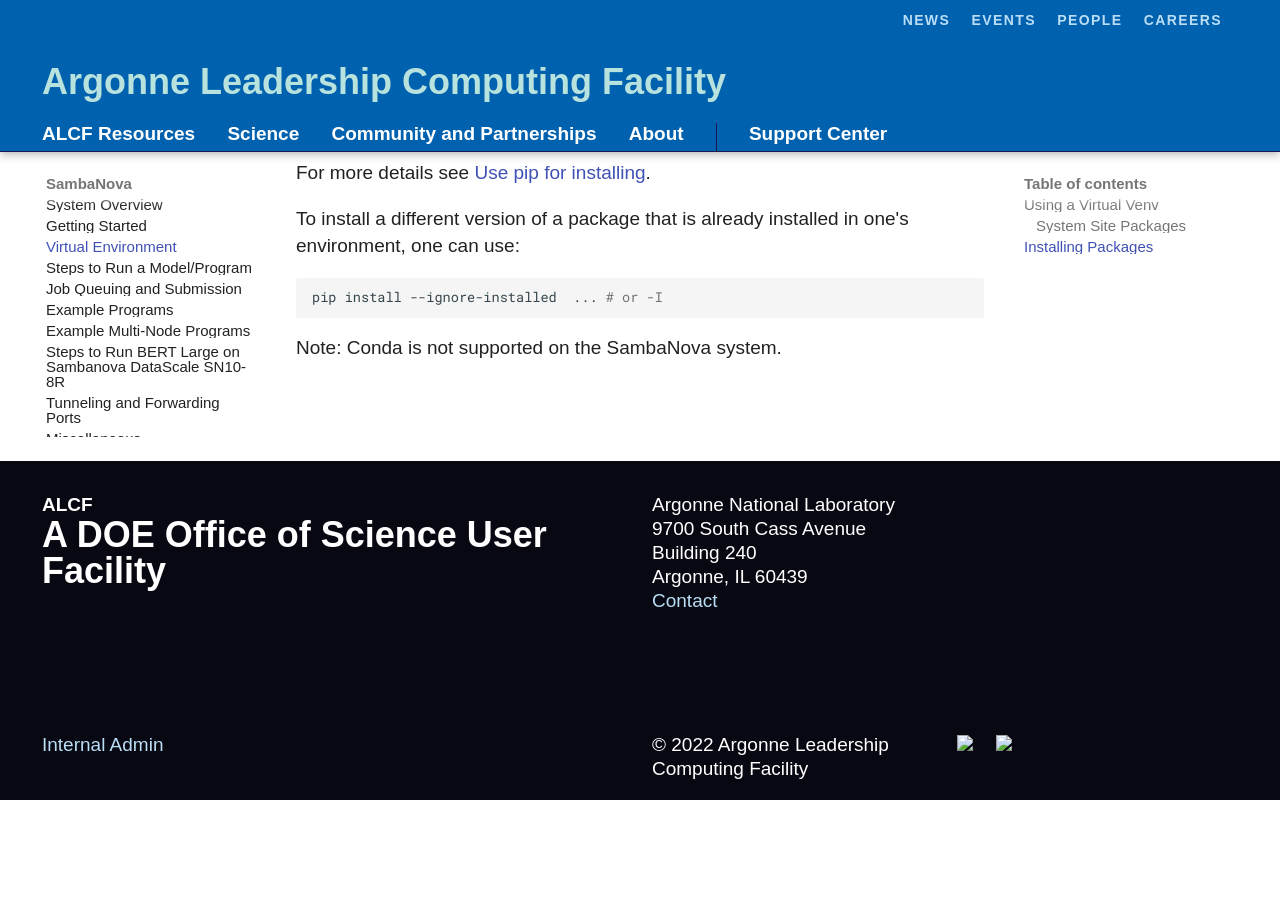
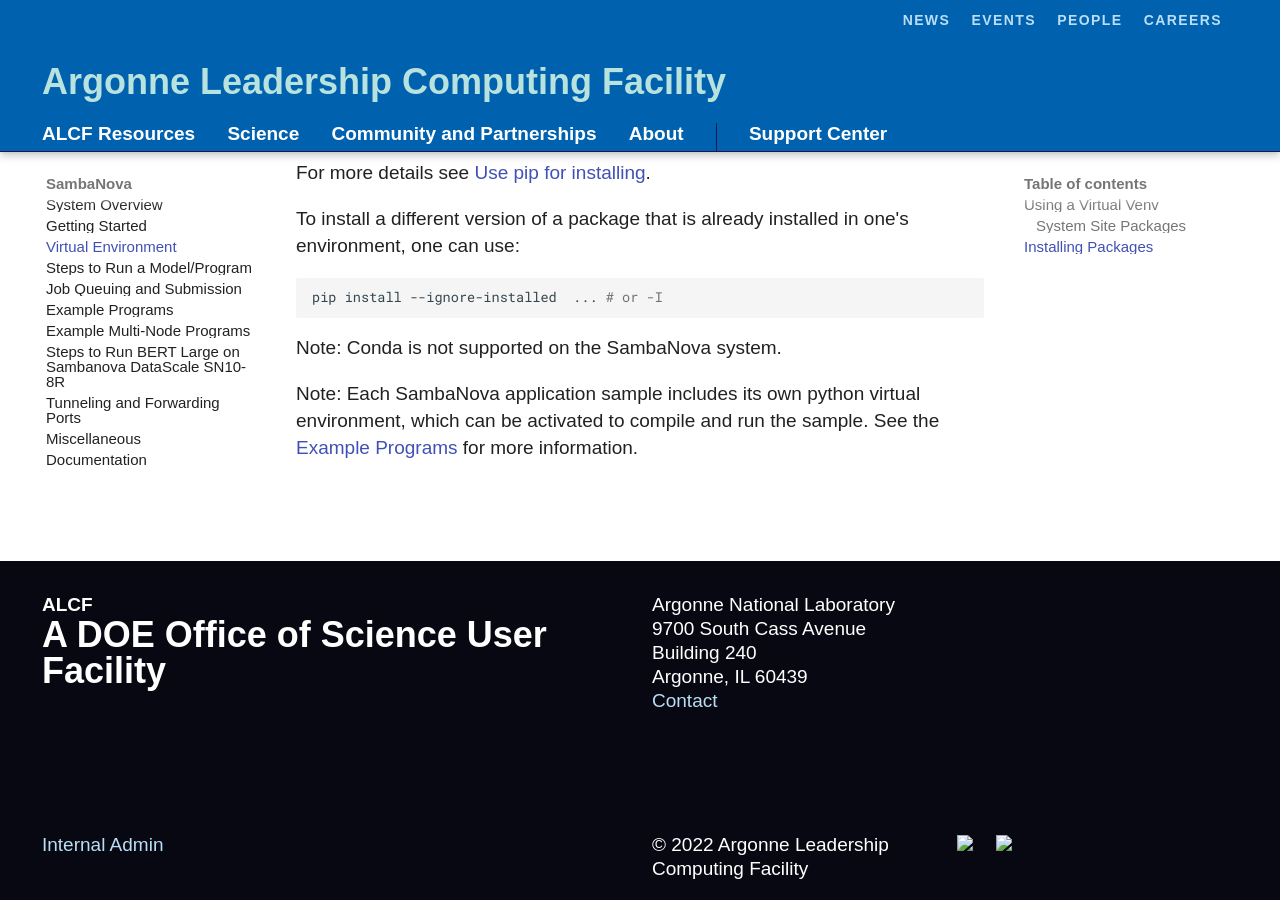
Before and after one commit to argonne-lcf/ai-testbed-userdocs, an MkDocs documentation site: the page built from docs/sambanova/Virtual-Environment.md, in a window 1280 px wide and 900 px high, scrolled down 1045 px. Built offline with MkDocs 1.6.1 and Material for MkDocs 9.7.7, drawn with Linux system fonts in a browser that asks for light colours; some web fonts are replaced; comment, search, counter and statistics services are not loaded; before the commit the page ends 1845 px from its top, so only the background shows below that.

Commit message:
Update Virtual-Environment.md
Comment out list of virtual environments. Add mention of virtual environment for each sample, and a pointer to example programs section.

````diff
--- a/docs/sambanova/Virtual-Environment.md
+++ b/docs/sambanova/Virtual-Environment.md
@@ -46,3 +46,6 @@
 ```
 
 Note: Conda is not supported on the SambaNova system.
+
+Note: Each SambaNova application sample includes its own python virtual environment, which can be activated to compile and run the sample.
+See the [Example Programs](Example-Programs.md) for more information.
````
